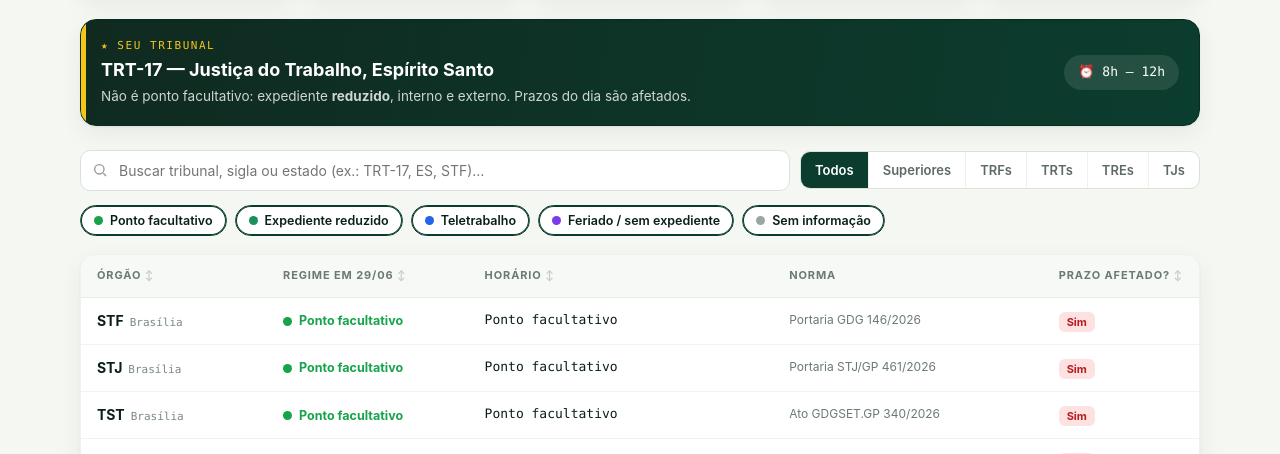
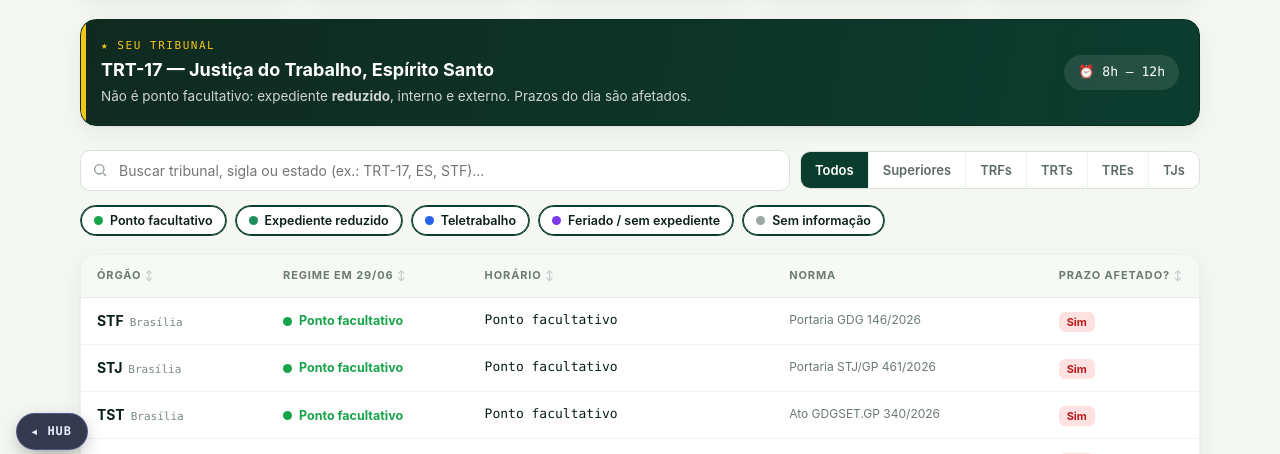
Before and after one commit to F3rnich/Demandas_TRT17, a plain HTML site: page dashboard_expediente_tribunais_copa.html in a window 1280 px wide. Shown: the part 334-788 px from the top of the page. Drawn offline with Linux system fonts and the light colour scheme.

Commit message:
Adiciona botao 'voltar ao hub' no painel

```diff
--- a/dashboard_expediente_tribunais_copa.html
+++ b/dashboard_expediente_tribunais_copa.html
@@ -406,5 +406,19 @@
 
 render();
 </script>
+<a href="index.html" class="sgp-hub-back" aria-label="Voltar ao hub de paineis">
+  <span class="sgp-hub-back__ic">&#9666;</span><span>HUB</span>
+</a>
+<style>
+.sgp-hub-back{position:fixed;left:16px;bottom:16px;z-index:99999;display:inline-flex;align-items:center;gap:8px;
+ font-family:ui-monospace,"SFMono-Regular",Menlo,Consolas,monospace;font-size:12px;font-weight:700;letter-spacing:.08em;
+ text-transform:uppercase;text-decoration:none;color:#e8ecff;background:rgba(11,15,42,.82);-webkit-backdrop-filter:blur(6px);
+ backdrop-filter:blur(6px);border:1px solid rgba(120,140,255,.35);border-radius:999px;padding:9px 15px 9px 13px;
+ box-shadow:0 6px 20px -6px rgba(0,0,0,.5);transition:transform .14s ease,box-shadow .18s ease,border-color .18s ease,color .18s ease}
+.sgp-hub-back:hover,.sgp-hub-back:focus-visible{outline:none;transform:translateY(-2px);border-color:#36e2ec;color:#36e2ec;
+ box-shadow:0 0 0 1px #36e2ec,0 0 18px -2px #36e2ec,0 8px 24px -8px #000}
+.sgp-hub-back__ic{font-size:14px;line-height:1}
+@media print{.sgp-hub-back{display:none}}
+</style>
 </body>
 </html>
```
